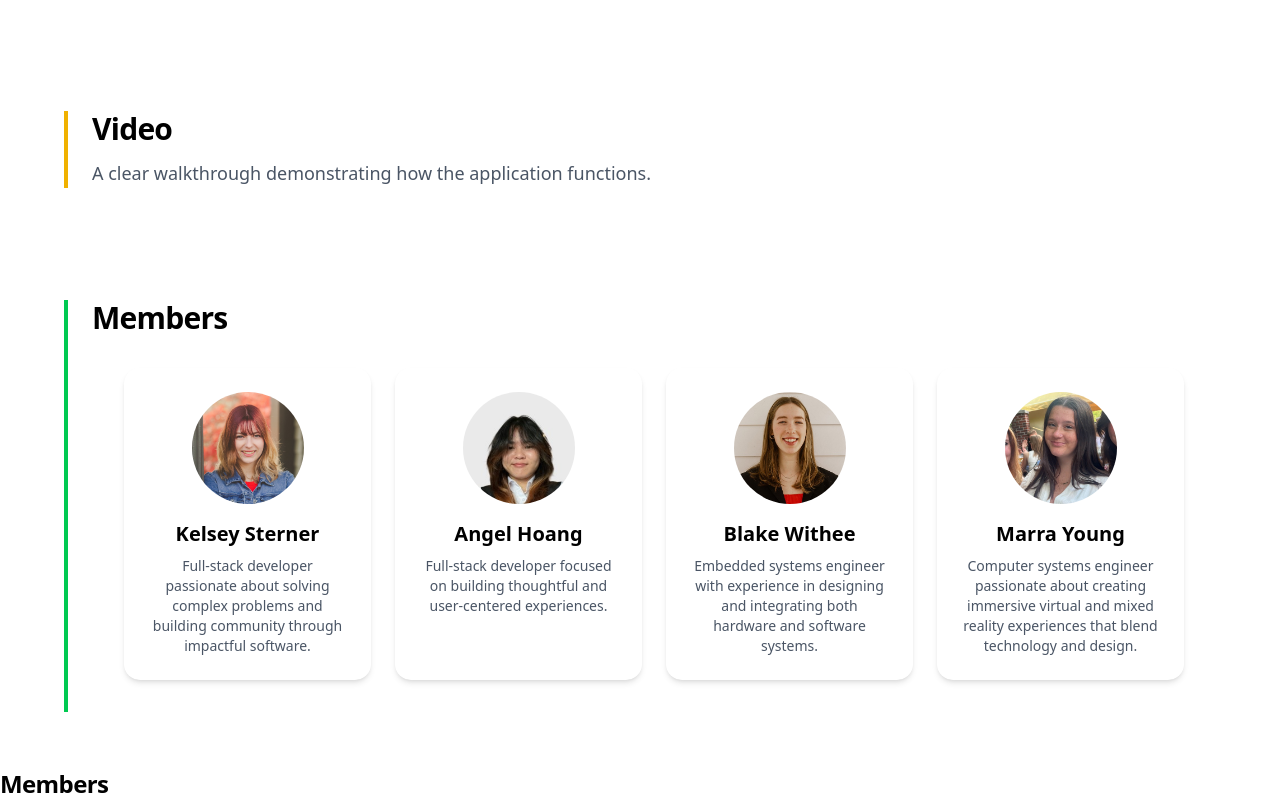
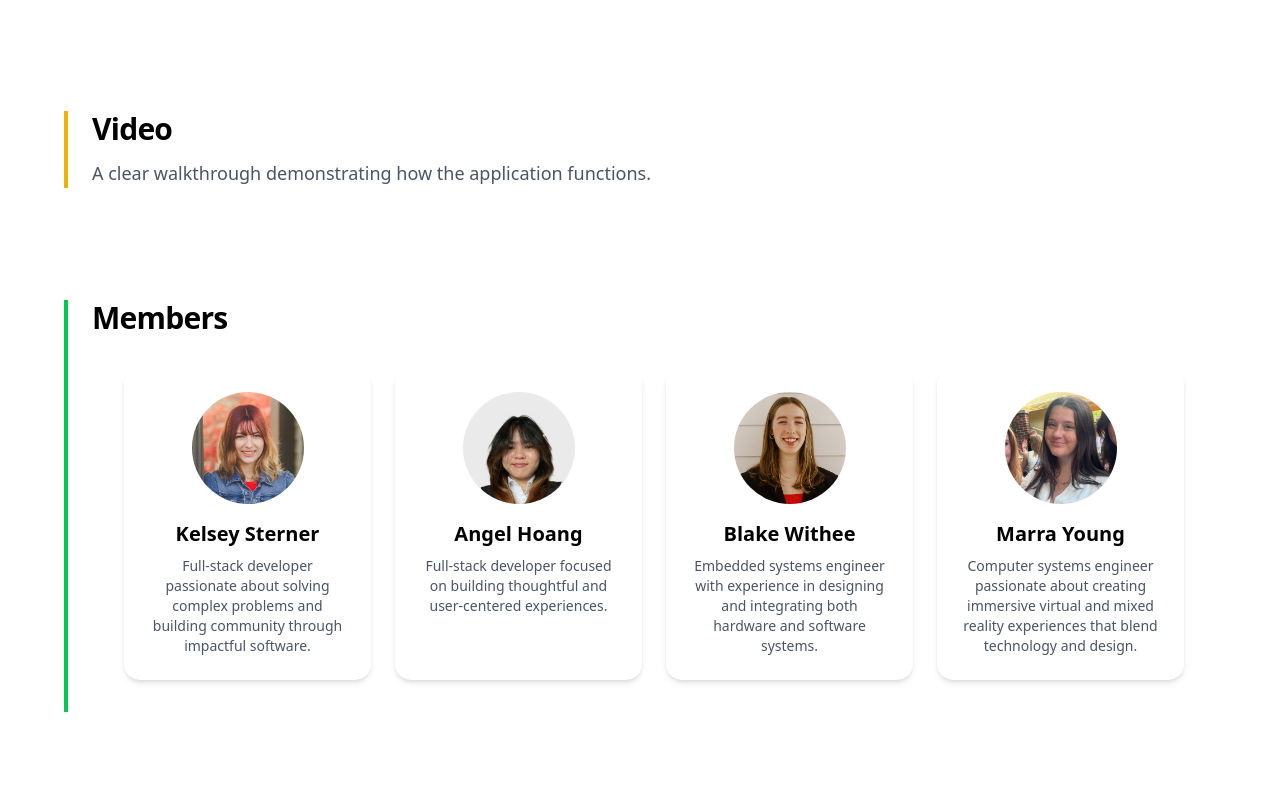
Before and after one commit to ugavr2025/final-project-website-senior-syndicate, a Next.js app: page / in a window 1280 px wide. Shown: the part 339-1139 px from the top of the page. After the commit the page ends 1107 px from the top, so only its background shows below. Built offline with nearby package versions, Linux system fonts and the light colour scheme.

Commit message:
Update page.tsx

```diff
--- a/app/page.tsx
+++ b/app/page.tsx
@@ -66,7 +66,7 @@
       </div>
     </section>
 
-      <h2 className="text-2xl font-semibold tracking-tight">Members</h2>
+
 
     </div>
   );
```
